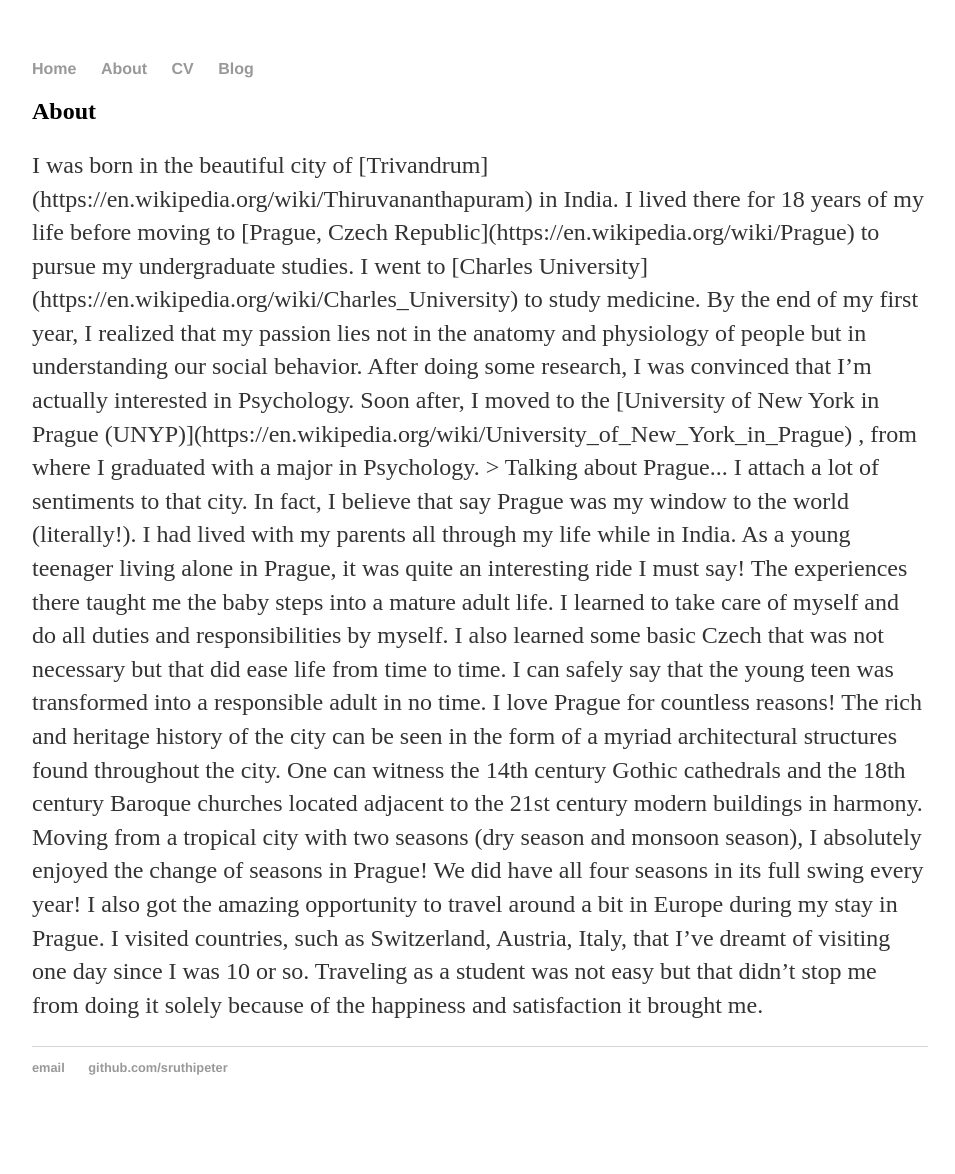
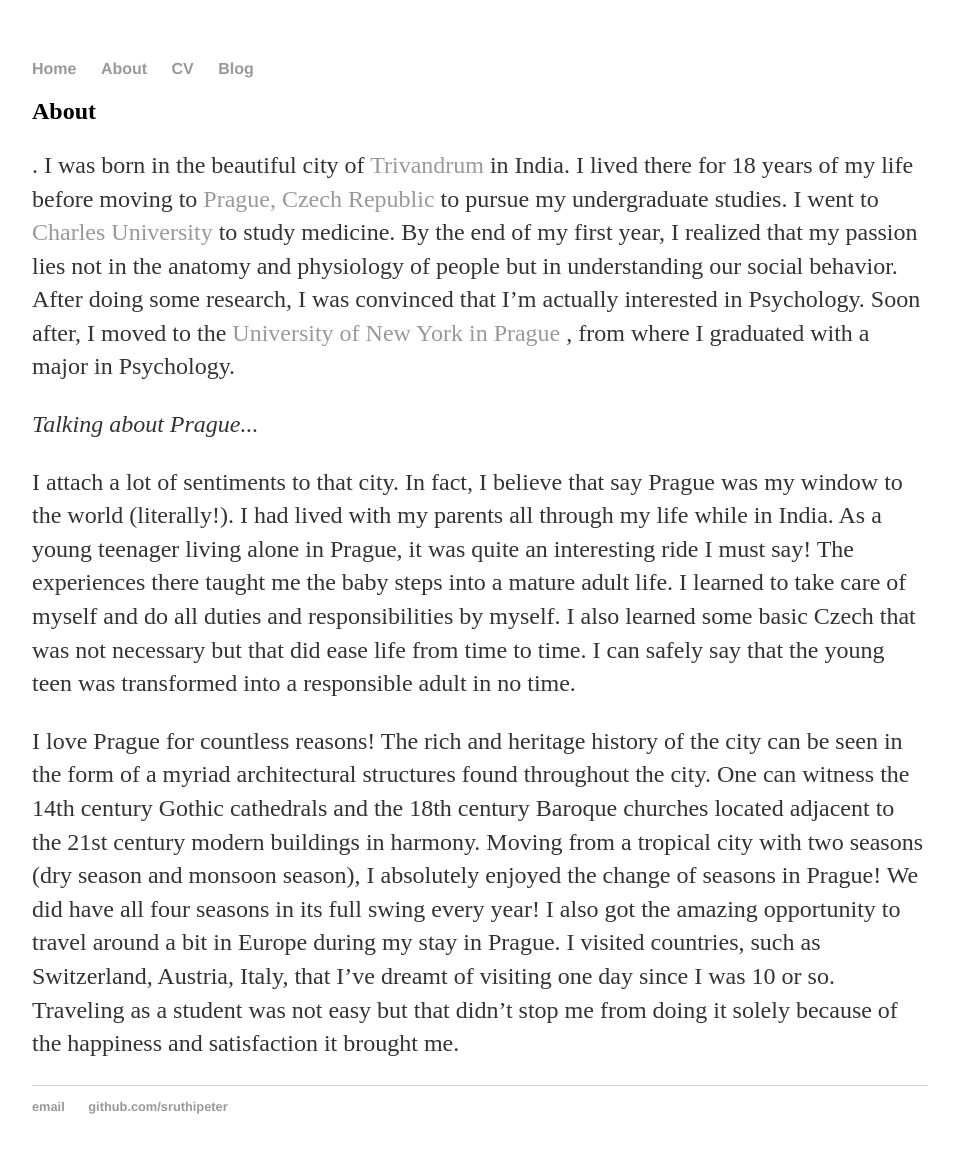
Before and after one commit to sruthipeter/sruthipeter.github.io, a Jekyll site: the page built from about/index.html, in a window 1280 px wide. Shown: the whole page, without its empty margins (160-1115 px from the left). Built offline with Jekyll 4.4.1, drawn with Linux system fonts in a browser that asks for light colours; before the commit the page ends 1135 px from its top, so only the background shows below that.

Commit message:
Update index.html

```diff
--- a/about/index.html
+++ b/about/index.html
@@ -3,14 +3,22 @@
 title: About
 ---
 	<h2>{{ page.title }}</h2>
-	<p>
-		I was born in the beautiful city of [Trivandrum](https://en.wikipedia.org/wiki/Thiruvananthapuram) in India. I lived there for 18 years of my life before moving to [Prague, Czech Republic](https://en.wikipedia.org/wiki/Prague) to pursue my undergraduate studies. I went to [Charles University](https://en.wikipedia.org/wiki/Charles_University) to study medicine. By the end of my first year, I realized that my passion lies not in the anatomy and physiology of people but in understanding our social behavior. After doing some research, I was convinced that I’m actually interested in Psychology. Soon after, I moved to the [University of New York in Prague (UNYP)](https://en.wikipedia.org/wiki/University_of_New_York_in_Prague) , from where I graduated with a major in Psychology.
+	<p>.
+		I was born in the beautiful city of <a href= "https://en.wikipedia.org/wiki/Thiruvananthapuram"> Trivandrum </a> in India. I lived there for 18 years of my life before moving to <a href= "https://en.wikipedia.org/wiki/Prague"> Prague, Czech Republic </a> to pursue my undergraduate studies. I went to <a href="https://en.wikipedia.org/wiki/Charles_University"> Charles University </a> to study medicine. By the end of my first year, I realized that my passion lies not in the anatomy and physiology of people but in understanding our social behavior. After doing some research, I was convinced that I’m actually interested in Psychology. Soon after, I moved to the <a href="https://en.wikipedia.org/wiki/University_of_New_York_in_Prague"> University of New York in Prague </a> , from where I graduated with a major in Psychology.
 
-		> Talking about Prague...
+</p>
+
+<p>
+	<em> Talking about Prague...</em>
+
+</p>
+
+<p>
 
 		I attach a lot of sentiments to that city. In fact, I believe that say Prague was my window to the world (literally!). I had lived with my parents all through my life while in India. As a young teenager living alone in Prague, it was quite an interesting ride I must say! The experiences there taught me the baby steps into a mature adult life. I learned to take care of myself and do all duties and responsibilities by myself. I also learned some basic Czech that was not necessary but that did ease life from time to time. I can safely say that the young teen was transformed into a responsible adult in no time.
+</p>
+
+<p>
 
 		I love Prague for countless reasons! The rich and heritage history of the city can be seen in the form of a myriad architectural structures found throughout the city. One can witness the 14th century Gothic cathedrals and the 18th century Baroque churches located adjacent to the 21st century modern buildings in harmony. Moving from a tropical city with two seasons (dry season and monsoon season), I absolutely enjoyed the change of seasons in Prague! We did have all four seasons in its full swing every year! I also got the amazing opportunity to travel around a bit in Europe during my stay in Prague. I visited countries, such as Switzerland, Austria, Italy, that I’ve dreamt of visiting one day since I was 10 or so. Traveling as a student was not easy but that didn’t stop me from doing it solely because of the happiness and satisfaction it brought me.
-
-
-	</p>
+</p>
```
